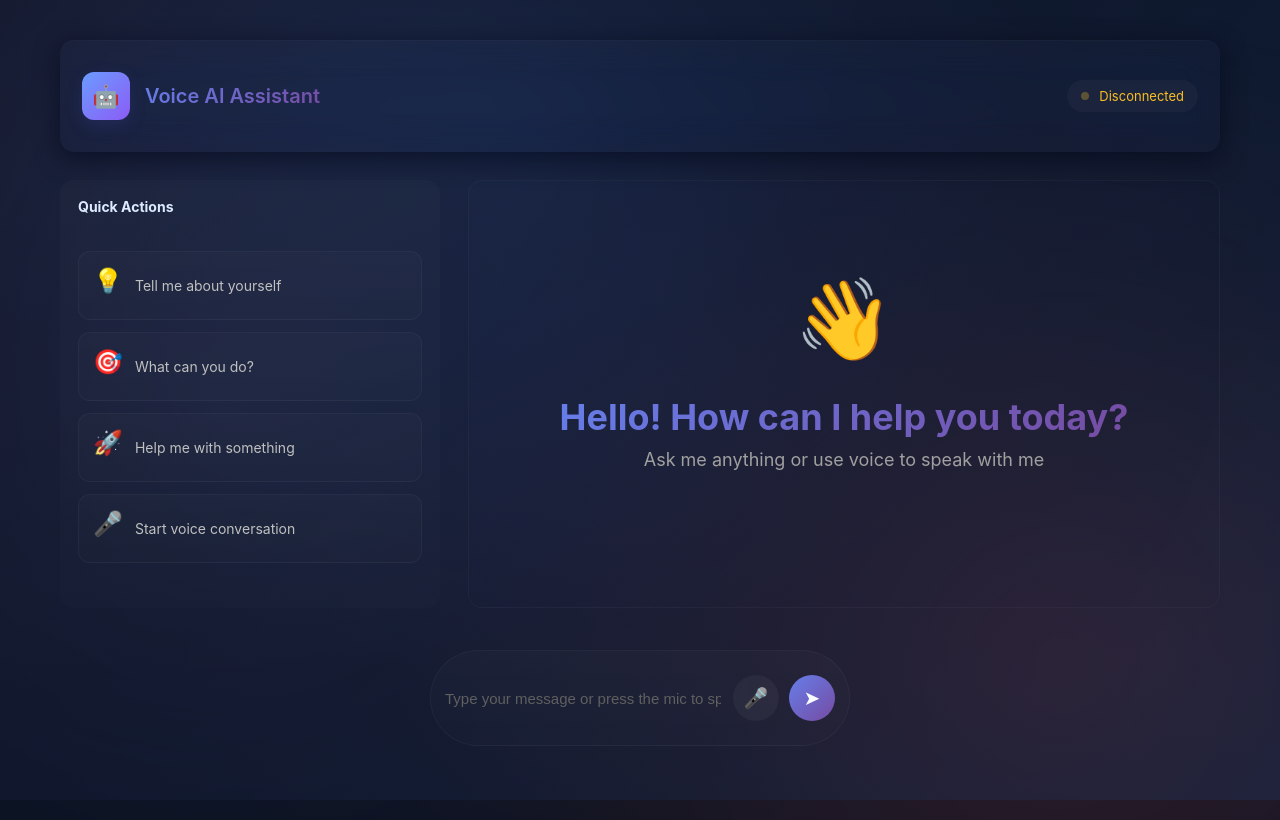
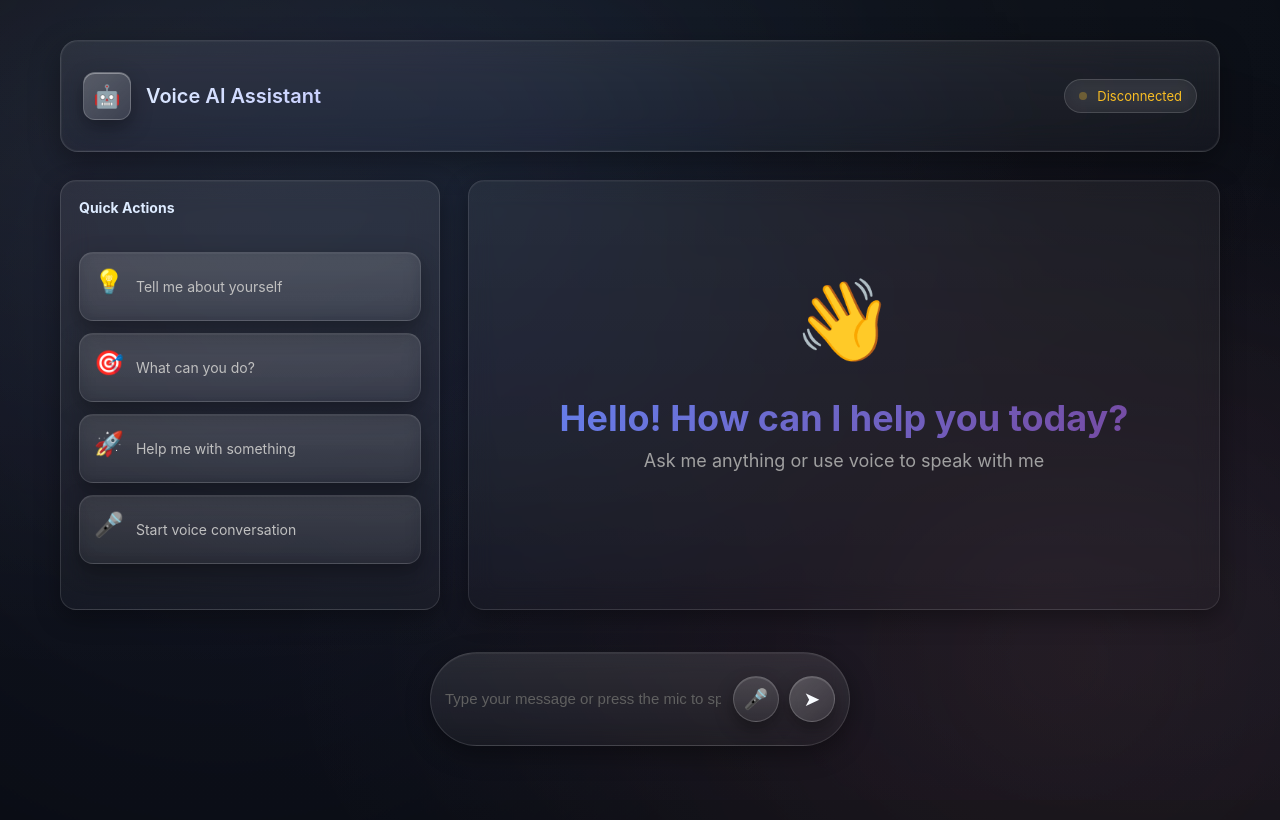
Before and after one commit to Aniketyadav77/voice-calling-Ai-Agents, a website: page ai-chat-ui.html in a window 1280 px wide. Drawn offline with Linux system fonts and the light colour scheme.

Commit message:
feat(web-ui): apply cohesive glassmorphism across chat UI (Apple-inspired)
- Frosted background and gradients
- Glass header, sidebar, chat, and input pill
- Refined bubbles, buttons, and overlays
- Subtle borders, blur, and soft lighting throughout

```diff
--- a/ai-chat-ui.html
+++ b/ai-chat-ui.html
@@ -13,10 +13,11 @@
 
         body {
             font-family: Inter, ui-sans-serif, system-ui, -apple-system, 'Segoe UI', Roboto, 'Helvetica Neue', Arial;
-            background: radial-gradient(1200px 600px at 10% 10%, rgba(102,126,234,0.08), transparent),
-                        radial-gradient(1000px 400px at 90% 80%, rgba(245,87,108,0.06), transparent),
-                        #0b1220;
-            color: #e6eef8;
+            background:
+                radial-gradient(1200px 600px at 10% 10%, rgba(255,255,255,0.06), transparent),
+                radial-gradient(900px 500px at 90% 80%, rgba(255,255,255,0.04), transparent),
+                linear-gradient(180deg, #0b0f17 0%, #0a0d14 100%);
+            color: #E6EAF2;
             height: 100vh;
             overflow: hidden;
             -webkit-font-smoothing:antialiased;
@@ -30,8 +31,9 @@
             left: 0;
             width: 100%;
             height: 100%;
-            background: linear-gradient(135deg, #1a1a2e 0%, #16213e 50%, #0f3460 100%);
-            opacity: 0.4;
+            background: radial-gradient(800px 400px at 20% 30%, rgba(102,126,234,0.15), transparent),
+                        radial-gradient(900px 450px at 80% 70%, rgba(118,75,162,0.14), transparent);
+            opacity: 0.35;
             z-index: 0;
         }
 
@@ -42,9 +44,9 @@
             left: 0;
             width: 100%;
             height: 100%;
-            background: radial-gradient(circle at 20% 50%, rgba(120, 119, 198, 0.3), transparent 50%),
-                        radial-gradient(circle at 80% 80%, rgba(255, 103, 103, 0.3), transparent 50%),
-                        radial-gradient(circle at 40% 20%, rgba(58, 123, 213, 0.3), transparent 50%);
+            background: radial-gradient(circle at 20% 50%, rgba(120, 119, 198, 0.25), transparent 50%),
+                        radial-gradient(circle at 80% 80%, rgba(255, 103, 103, 0.22), transparent 50%),
+                        radial-gradient(circle at 40% 20%, rgba(58, 123, 213, 0.22), transparent 50%);
             animation: gradientShift 15s ease infinite;
         }
 
@@ -71,13 +73,14 @@
         .header {
             grid-column: 1 / -1;
             padding: 18px 22px;
-            background: linear-gradient(180deg, rgba(255,255,255,0.02), rgba(255,255,255,0.01));
-            backdrop-filter: blur(18px) saturate(120%);
-            border-radius: 14px;
+            background: linear-gradient(180deg, rgba(255,255,255,0.08), rgba(255,255,255,0.03));
+            border: 1px solid rgba(255,255,255,0.12);
+            backdrop-filter: blur(16px) saturate(120%);
+            border-radius: 18px;
             display: flex;
             align-items: center;
             justify-content: space-between;
-            box-shadow: 0 6px 24px rgba(2,6,23,0.6), inset 0 1px 0 rgba(255,255,255,0.02);
+            box-shadow: 0 10px 30px rgba(0, 0, 0, 0.35), inset 0 0 0 1px rgba(255,255,255,0.04);
         }
 
         .logo {
@@ -89,13 +92,14 @@
         .logo-icon {
             width: 48px;
             height: 48px;
-            background: linear-gradient(135deg, #6b9cff 0%, #8b5cf6 100%);
+            background: linear-gradient(135deg, rgba(255,255,255,0.22) 0%, rgba(255,255,255,0.10) 100%);
+            border: 1px solid rgba(255,255,255,0.18);
             border-radius: 12px;
             display: flex;
             align-items: center;
             justify-content: center;
             font-size: 22px;
-            box-shadow: 0 6px 18px rgba(99,102,241,0.14);
+            box-shadow: 0 8px 20px rgba(0,0,0,0.35), inset 0 1px rgba(255,255,255,0.35);
         }
 
         @keyframes pulse {
@@ -106,7 +110,7 @@
         .logo-text {
             font-size: 20px;
             font-weight: 600;
-            background: linear-gradient(135deg, #667eea 0%, #764ba2 100%);
+            background: linear-gradient(135deg, #dbe8ff 0%, #c9d0ff 100%);
             -webkit-background-clip: text;
             -webkit-text-fill-color: transparent;
             background-clip: text;
@@ -117,10 +121,12 @@
             align-items: center;
             gap: 10px;
             padding: 8px 14px;
-            background: rgba(255, 255, 255, 0.03);
-            border-radius: 20px;
+            background: rgba(255,255,255,0.06);
+            border: 1px solid rgba(255,255,255,0.14);
+            border-radius: 999px;
             font-size: 13px;
-            color: #cfe8ff;
+            color: #d6e6ff;
+            backdrop-filter: blur(10px);
         }
 
         .status-dot {
@@ -138,8 +144,8 @@
 
         /* Left panel (sidebar) and right chat */
         .sidebar {
-            background: linear-gradient(180deg, rgba(255,255,255,0.02), rgba(255,255,255,0.01));
-            border-radius: 14px;
+            background: linear-gradient(180deg, rgba(255,255,255,0.08), rgba(255,255,255,0.03));
+            border-radius: 16px;
             padding: 18px;
             display: flex;
             flex-direction: column;
@@ -147,6 +153,9 @@
             min-width: 280px;
             max-height: calc(100vh - 120px);
             overflow: auto;
+            border: 1px solid rgba(255,255,255,0.12);
+            backdrop-filter: blur(14px);
+            box-shadow: 0 8px 24px rgba(0,0,0,0.35), inset 0 1px rgba(255,255,255,0.04);
         }
 
         .chat-wrapper {
@@ -161,9 +170,11 @@
             overflow-y: auto;
             padding: 26px;
             scroll-behavior: smooth;
-            background: radial-gradient(circle at 10% 10%, rgba(102,126,234,0.02), transparent);
-            border-radius: 14px;
-            border: 1px solid rgba(255,255,255,0.03);
+            background: linear-gradient(180deg, rgba(255,255,255,0.06), rgba(255,255,255,0.02));
+            border-radius: 16px;
+            border: 1px solid rgba(255,255,255,0.10);
+            backdrop-filter: blur(12px);
+            box-shadow: 0 8px 24px rgba(0,0,0,0.35), inset 0 1px rgba(255,255,255,0.04);
         }
 
         .chat-container::-webkit-scrollbar {
@@ -232,20 +243,22 @@
 
         .suggestion-card {
             padding: 14px;
-            background: linear-gradient(180deg, rgba(255,255,255,0.018), rgba(255,255,255,0.01));
-            border: 1px solid rgba(255, 255, 255, 0.04);
-            border-radius: 12px;
+            background: linear-gradient(180deg, rgba(255,255,255,0.10), rgba(255,255,255,0.04));
+            border: 1px solid rgba(255, 255, 255, 0.12);
+            border-radius: 14px;
             cursor: pointer;
             transition: transform 0.18s ease, box-shadow 0.18s ease;
             display: flex;
             align-items: center;
             gap: 12px;
+            backdrop-filter: blur(10px);
+            box-shadow: 0 8px 22px rgba(0,0,0,0.35), inset 0 1px rgba(255,255,255,0.05);
         }
 
         .suggestion-card:hover {
-            background: rgba(255, 255, 255, 0.08);
+            background: rgba(255, 255, 255, 0.14);
             transform: translateY(-2px);
-            border-color: rgba(102, 126, 234, 0.5);
+            border-color: rgba(255, 255, 255, 0.25);
         }
 
         .suggestion-icon {
@@ -314,13 +327,14 @@
         }
 
         .message-text {
-            background: linear-gradient(180deg, rgba(255,255,255,0.02), rgba(255,255,255,0.01));
+            background: linear-gradient(180deg, rgba(255,255,255,0.10), rgba(255,255,255,0.04));
             padding: 12px 16px;
             border-radius: 14px;
             line-height: 1.5;
             font-size: 15px;
-            border: 1px solid rgba(255, 255, 255, 0.03);
-            box-shadow: 0 6px 18px rgba(2,6,23,0.45);
+            border: 1px solid rgba(255, 255, 255, 0.12);
+            box-shadow: 0 8px 20px rgba(0,0,0,0.35), inset 0 1px rgba(255,255,255,0.05);
+            backdrop-filter: blur(10px);
             word-break: break-word;
         }
 
@@ -329,14 +343,12 @@
         }
 
         .message.user .message-text {
-            background: linear-gradient(135deg, rgba(102, 126, 234, 0.16) 0%, rgba(118, 75, 162, 0.16) 100%);
-            border-color: rgba(102, 126, 234, 0.18);
-            color: #ecf3ff;
+            background: linear-gradient(135deg, rgba(255,255,255,0.22) 0%, rgba(255,255,255,0.10) 100%);
+            border-color: rgba(255, 255, 255, 0.28);
+            color: #0b0f17;
         }
 
-        .message.ai .message-text {
-            background: rgba(255, 255, 255, 0.05);
-        }
+        .message.ai .message-text { background: rgba(255, 255, 255, 0.06); }
 
         .typing-indicator {
             display: inline-flex;
@@ -373,18 +385,21 @@
             display: flex;
             align-items: center;
             gap: 12px;
-            background: linear-gradient(180deg, rgba(255,255,255,0.02), rgba(255,255,255,0.01));
-            border: 1px solid rgba(255, 255, 255, 0.04);
+            background: linear-gradient(180deg, rgba(255,255,255,0.10), rgba(255,255,255,0.04));
+            border: 1px solid rgba(255, 255, 255, 0.12);
             border-radius: 999px;
             padding: 10px 14px;
             min-width: 420px;
             max-width: calc(100% - 60px);
             transition: box-shadow 0.15s ease;
+            box-shadow: 0 8px 24px rgba(0,0,0,0.35), inset 0 1px rgba(255,255,255,0.05);
+            backdrop-filter: blur(10px);
         }
 
         .input-container:focus-within {
-            border-color: rgba(102, 126, 234, 0.5);
-            background: rgba(255, 255, 255, 0.08);
+            border-color: rgba(255, 255, 255, 0.25);
+            box-shadow: 0 12px 34px rgba(0,0,0,0.45), 0 0 0 4px rgba(255,255,255,0.06);
+            background: rgba(255, 255, 255, 0.14);
         }
 
         .input-field {
@@ -410,18 +425,20 @@
             height: 46px;
             border-radius: 50%;
             border: none;
-            background: rgba(255, 255, 255, 0.04);
+            background: linear-gradient(180deg, rgba(255,255,255,0.14), rgba(255,255,255,0.06));
+            border: 1px solid rgba(255,255,255,0.18);
             color: #f8fbff;
             cursor: pointer;
             display: flex;
             align-items: center;
             justify-content: center;
             font-size: 20px;
-            transition: transform 0.14s ease, box-shadow 0.14s ease;
+            transition: transform 0.14s ease, box-shadow 0.14s ease, background 0.14s ease;
+            box-shadow: 0 8px 18px rgba(0,0,0,0.35), inset 0 1px rgba(255,255,255,0.12);
         }
 
         .action-btn:hover {
-            background: rgba(255, 255, 255, 0.15);
+            background: rgba(255, 255, 255, 0.22);
             transform: scale(1.05);
         }
 
@@ -436,9 +453,7 @@
             50% { box-shadow: 0 0 0 15px rgba(245, 87, 108, 0); }
         }
 
-        .send-btn {
-            background: linear-gradient(135deg, #667eea 0%, #764ba2 100%);
-        }
+        .send-btn { background: linear-gradient(135deg, rgba(255,255,255,0.20) 0%, rgba(255,255,255,0.08) 100%); }
 
         .send-btn:hover {
             background: linear-gradient(135deg, #764ba2 0%, #667eea 100%);
@@ -455,13 +470,13 @@
             position: fixed;
             bottom: 120px;
             right: 36px;
-            background: linear-gradient(180deg, rgba(255,255,255,0.02), rgba(255,255,255,0.01));
+            background: linear-gradient(180deg, rgba(255,255,255,0.10), rgba(255,255,255,0.04));
             backdrop-filter: blur(14px);
             padding: 16px 18px;
-            border-radius: 14px;
-            border: 1px solid rgba(255, 255, 255, 0.04);
+            border-radius: 16px;
+            border: 1px solid rgba(255, 255, 255, 0.12);
             z-index: 1000;
-            box-shadow: 0 12px 40px rgba(2,6,23,0.6);
+            box-shadow: 0 12px 40px rgba(0,0,0,0.5), inset 0 1px rgba(255,255,255,0.06);
         }
 
         .voice-wave.active {
```
